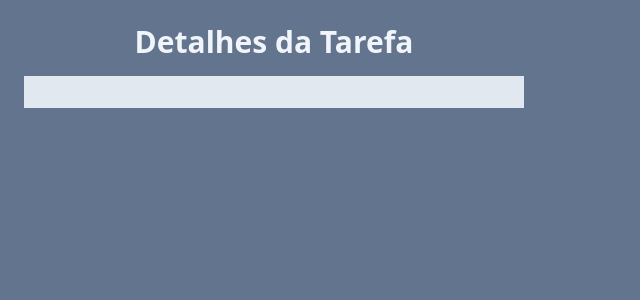
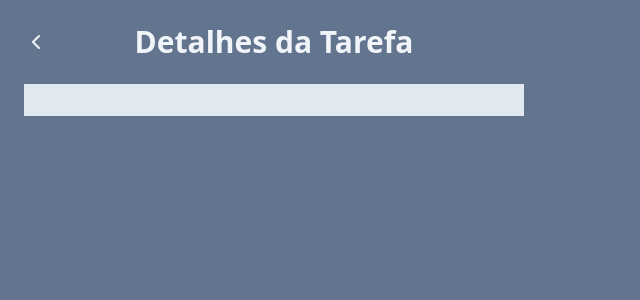
Before and after one commit to guiverdadebuss/react_first_project_video_classes, a React (Vite) app: page /task in a window 1280 px wide. Shown: the top 300 px of the page, without its empty margins (0-640 px from the left). Built offline with nearby package versions, Linux system fonts and the light colour scheme.

Commit message:
feat: button navigate task page

```diff
--- a/src/pages/TaskPage.jsx
+++ b/src/pages/TaskPage.jsx
@@ -1,15 +1,22 @@
-import { useSearchParams } from "react-router";
+import { ChevronLeftIcon } from "lucide-react";
+import { useNavigate, useSearchParams } from "react-router";
 
 function TaskPage() {
+    const navigate = useNavigate();
   const [searchParams] = useSearchParams();
   const title = searchParams.get("title");
   const description = searchParams.get("description");
   return (
     <div className="h-screen w-screen bg-slate-500 p-6">
       <div className="w-[500px] space-y-4">
-        <h1 className="text-3xl text-slate-100 font-bold text-center">
-          Detalhes da Tarefa
-        </h1>
+        <div className="flex justify-center relative mb-6">
+            <button onClick={() => navigate(-1)} className="absolute left-0 top-0 bottom-0 text-slate-100">
+                <ChevronLeftIcon />
+            </button>
+          <h1 className="text-3xl text-slate-100 font-bold text-center">
+            Detalhes da Tarefa
+          </h1>
+        </div>
         <div className="bg-slate-200 p-4 rounded-mg">
           <h1 className="text-xl font-bold text-slate-600">{title}</h1>
           <p className="text-slate-600">{description}</p>
```
